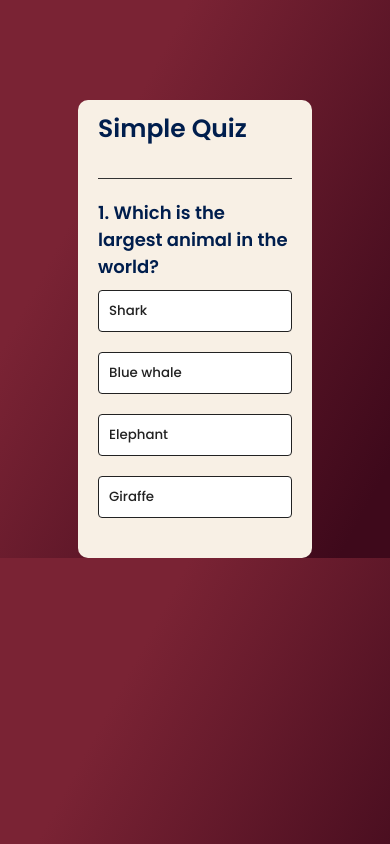
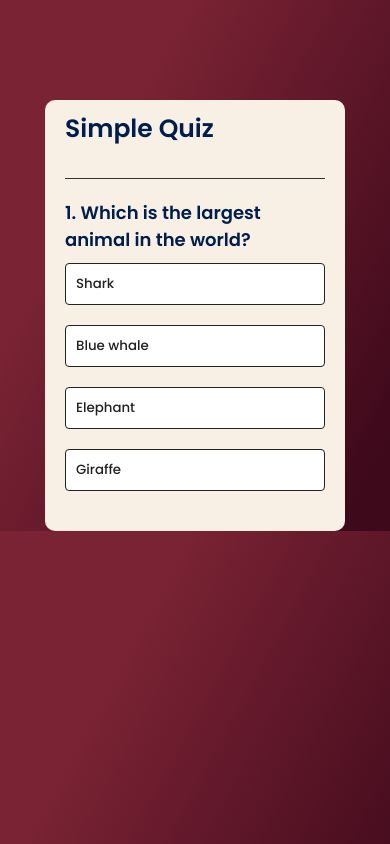
Before and after one commit to sanjhchhatrasal/QuizApp, a plain HTML site: page index.html in a window 390 px wide. Drawn offline with Linux system fonts and the light colour scheme.

Commit message:
Update style.css

```diff
--- a/style.css
+++ b/style.css
@@ -71,7 +71,7 @@ body{
 }
 @media  (max-width: 520px) {
     #app {
-    width: 60%;
+    width: 300px;
      padding: 10px 20px;
     }
 
```
